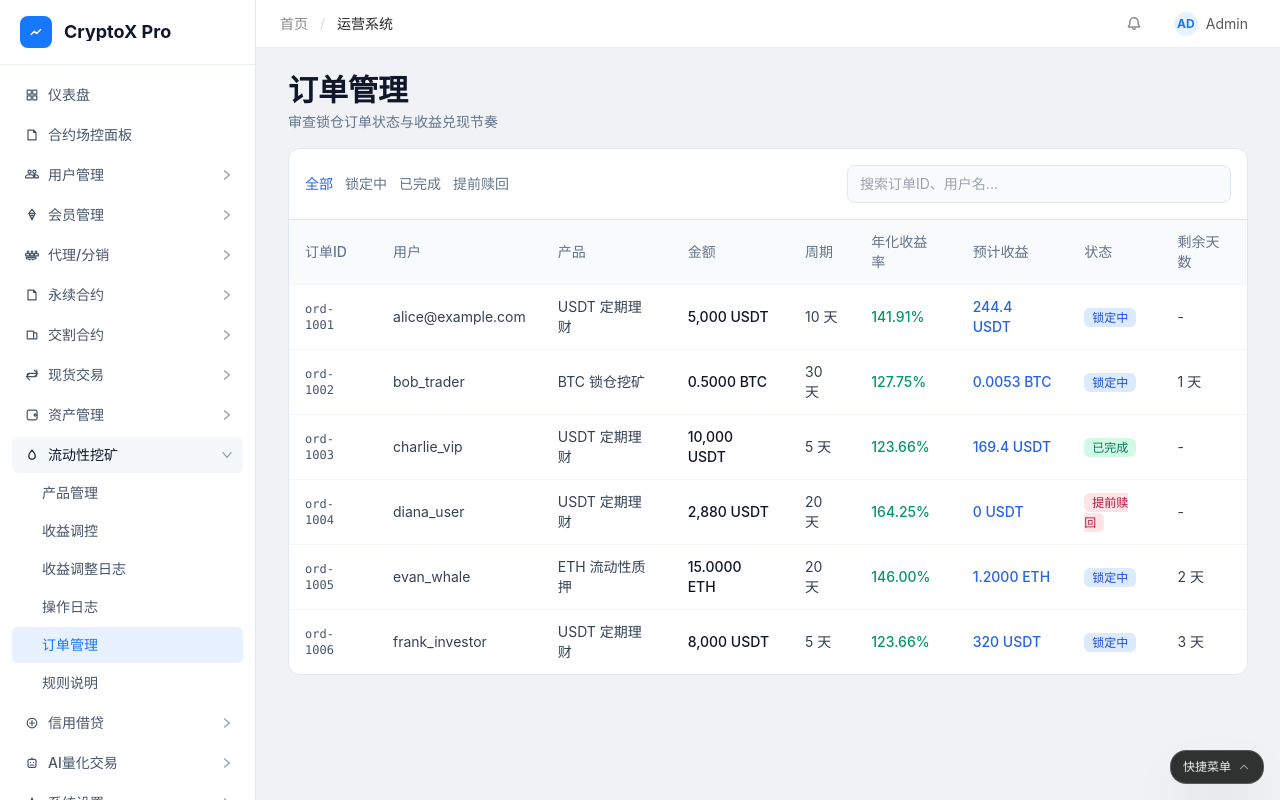
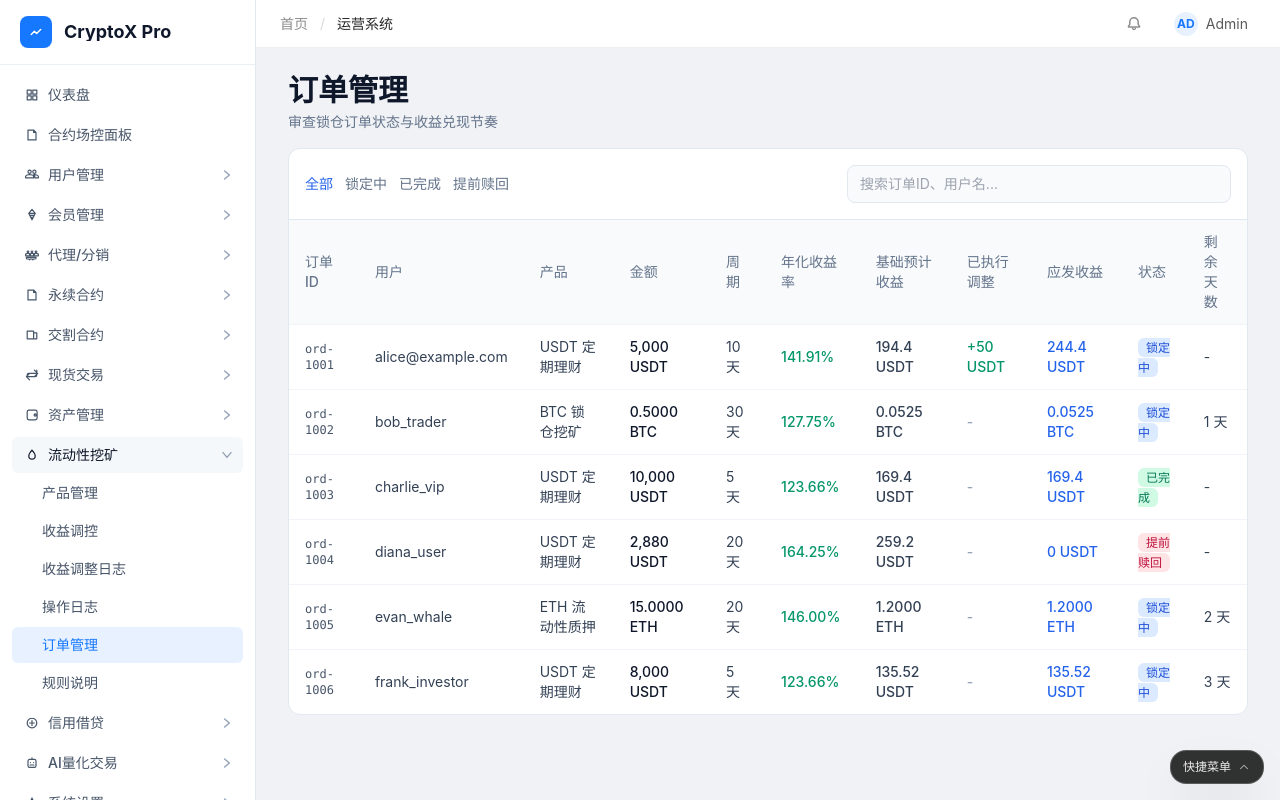
Before and after one commit to gloopai/fex-admin, a Vue app: page /admin/liquidity/locked/orders in a window 1280 px wide. Built offline with nearby package versions, Linux system fonts and the light colour scheme.

Commit message:
拆分锁仓订单收益字段

```diff
--- a/src/admin/mock/liquidityLocked.js
+++ b/src/admin/mock/liquidityLocked.js
@@ -122,7 +122,7 @@ const products = [
   }
 ]
 
-// 锁仓订单
+// 锁仓订单。收益字段由 createLockedOrdersMock 统一补齐，避免手工调整直接覆盖基础收益。
 const orders = [
   {
     id: 'ord-1001',
@@ -290,6 +290,47 @@ const adjustments = [
   }
 ]
 
+function roundByCurrency(value, currency) {
+  const n = Number(value) || 0
+  const decimals = currency === 'BTC' || currency === 'ETH' ? 8 : 4
+  return Number(n.toFixed(decimals))
+}
+
+function baseInterestForOrder(order) {
+  const amount = Number(order.amount) || 0
+  const dailyRate = Number(order.dailyRate) || 0
+  const days = Number(order.lockDays) || 0
+  return roundByCurrency(amount * (dailyRate / 100) * days, order.currency)
+}
+
+function executedInterestAdjustmentForOrder(orderId) {
+  return adjustments.reduce((sum, adj) => {
+    if (adj.orderId !== orderId || adj.status !== ADJUSTMENT_STATUS.EXECUTED) return sum
+    if (adj.type === ADJUSTMENT_TYPE.ADD_INTEREST) return sum + Number(adj.amount || 0)
+    if (adj.type === ADJUSTMENT_TYPE.DEDUCT_INTEREST) return sum - Number(adj.amount || 0)
+    return sum
+  }, 0)
+}
+
+function enrichOrderYield(order) {
+  const baseInterest = baseInterestForOrder(order)
+  const executedInterestAdjustment = roundByCurrency(
+    executedInterestAdjustmentForOrder(order.id),
+    order.currency
+  )
+  const payableInterest =
+    order.status === ORDER_STATUS.EARLY_REDEEMED
+      ? 0
+      : roundByCurrency(Math.max(0, baseInterest + executedInterestAdjustment), order.currency)
+  return {
+    ...order,
+    baseInterest,
+    executedInterestAdjustment,
+    payableInterest,
+    totalInterest: payableInterest
+  }
+}
+
 // 规则配置
 const rules = {
   positioning: {
@@ -332,6 +373,6 @@ const rules = {
 }
 
 export const createLockedProductsMock = () => clone(products)
-export const createLockedOrdersMock = () => clone(orders)
+export const createLockedOrdersMock = () => clone(orders.map(enrichOrderYield))
 export const createLockedAdjustmentsMock = () => clone(adjustments)
 export const createLockedRulesMock = () => clone(rules)
--- a/src/pages/admin/liquidity/LiquidityLockedModulePage.vue
+++ b/src/pages/admin/liquidity/LiquidityLockedModulePage.vue
@@ -270,6 +270,18 @@ const fmtCurrency = (val, currency, decimals = 2) => {
   if (currency === 'BTC' || currency === 'ETH') return `${fmtNumber(val, decimals === 2 ? 4 : decimals)} ${currency}`
   return `${Number(val).toLocaleString()} ${currency}`
 }
+const adjustmentClass = (val) => {
+  const n = Number(val) || 0
+  if (n > 0) return 'text-emerald-600'
+  if (n < 0) return 'text-rose-600'
+  return 'text-slate-400'
+}
+const fmtSignedCurrency = (val, currency) => {
+  const n = Number(val) || 0
+  if (n === 0) return '-'
+  const sign = n > 0 ? '+' : '-'
+  return `${sign}${fmtCurrency(Math.abs(n), currency)}`
+}
 </script>
 
 <template>
@@ -380,7 +392,9 @@ const fmtCurrency = (val, currency, decimals = 2) => {
                 <th class="px-4 py-3 text-left font-medium">金额</th>
                 <th class="px-4 py-3 text-left font-medium">周期</th>
                 <th class="px-4 py-3 text-left font-medium">年化收益率</th>
-                <th class="px-4 py-3 text-left font-medium">预计收益</th>
+                <th class="px-4 py-3 text-left font-medium">基础预计收益</th>
+                <th class="px-4 py-3 text-left font-medium">已执行调整</th>
+                <th class="px-4 py-3 text-left font-medium">应发收益</th>
                 <th class="px-4 py-3 text-left font-medium">状态</th>
                 <th class="px-4 py-3 text-left font-medium">剩余天数</th>
               </tr>
@@ -393,7 +407,11 @@ const fmtCurrency = (val, currency, decimals = 2) => {
                 <td class="px-4 py-3 font-medium text-slate-900">{{ fmtCurrency(order.amount, order.currency) }}</td>
                 <td class="px-4 py-3 text-slate-700">{{ order.lockDays }} 天</td>
                 <td class="px-4 py-3 font-medium text-emerald-600">{{ lockYieldAnnualPct(order).toFixed(2) }}%</td>
-                <td class="px-4 py-3 font-medium text-blue-600">{{ fmtCurrency(order.totalInterest, order.currency) }}</td>
+                <td class="px-4 py-3 font-medium text-slate-700">{{ fmtCurrency(order.baseInterest, order.currency) }}</td>
+                <td class="px-4 py-3 font-medium" :class="adjustmentClass(order.executedInterestAdjustment)">
+                  {{ fmtSignedCurrency(order.executedInterestAdjustment, order.currency) }}
+                </td>
+                <td class="px-4 py-3 font-medium text-blue-600">{{ fmtCurrency(order.payableInterest, order.currency) }}</td>
                 <td class="px-4 py-3"><span class="rounded-md px-2 py-0.5 text-xs font-medium" :class="orderStatusMeta[order.status].class">{{ orderStatusMeta[order.status].label }}</span></td>
                 <td class="px-4 py-3 text-slate-700">{{ order.daysRemaining > 0 ? `${order.daysRemaining} 天` : '-' }}</td>
               </tr>
--- a/src/pages/admin/liquidity/LiquidityLockedOrdersPage.vue
+++ b/src/pages/admin/liquidity/LiquidityLockedOrdersPage.vue
@@ -26,6 +26,18 @@ const fmtNumber = (val, decimals = 2) => Number(val).toFixed(decimals)
 const fmtCurrency = (val, currency, decimals = 2) => {
 	if (currency === 'BTC' || currency === 'ETH') return `${fmtNumber(val, decimals === 2 ? 4 : decimals)} ${currency}`
 	return `${Number(val).toLocaleString()} ${currency}`
+}
+const adjustmentClass = (val) => {
+	const n = Number(val) || 0
+	if (n > 0) return 'text-emerald-600'
+	if (n < 0) return 'text-rose-600'
+	return 'text-slate-400'
+}
+const fmtSignedCurrency = (val, currency) => {
+	const n = Number(val) || 0
+	if (n === 0) return '-'
+	const sign = n > 0 ? '+' : '-'
+	return `${sign}${fmtCurrency(Math.abs(n), currency)}`
 }
 </script>
 
@@ -57,7 +69,9 @@ const fmtCurrency = (val, currency, decimals = 2) => {
 							<th class="px-4 py-3 text-left font-medium">金额</th>
 							<th class="px-4 py-3 text-left font-medium">周期</th>
 							<th class="px-4 py-3 text-left font-medium">年化收益率</th>
-							<th class="px-4 py-3 text-left font-medium">预计收益</th>
+							<th class="px-4 py-3 text-left font-medium">基础预计收益</th>
+							<th class="px-4 py-3 text-left font-medium">已执行调整</th>
+							<th class="px-4 py-3 text-left font-medium">应发收益</th>
 							<th class="px-4 py-3 text-left font-medium">状态</th>
 							<th class="px-4 py-3 text-left font-medium">剩余天数</th>
 						</tr>
@@ -70,7 +84,11 @@ const fmtCurrency = (val, currency, decimals = 2) => {
 							<td class="px-4 py-3 font-medium text-slate-900">{{ fmtCurrency(order.amount, order.currency) }}</td>
 							<td class="px-4 py-3 text-slate-700">{{ order.lockDays }} 天</td>
 							<td class="px-4 py-3 font-medium text-emerald-600">{{ lockYieldAnnualPct(order).toFixed(2) }}%</td>
-							<td class="px-4 py-3 font-medium text-blue-600">{{ fmtCurrency(order.totalInterest, order.currency) }}</td>
+							<td class="px-4 py-3 font-medium text-slate-700">{{ fmtCurrency(order.baseInterest, order.currency) }}</td>
+							<td class="px-4 py-3 font-medium" :class="adjustmentClass(order.executedInterestAdjustment)">
+								{{ fmtSignedCurrency(order.executedInterestAdjustment, order.currency) }}
+							</td>
+							<td class="px-4 py-3 font-medium text-blue-600">{{ fmtCurrency(order.payableInterest, order.currency) }}</td>
 							<td class="px-4 py-3"><span class="rounded-md px-2 py-0.5 text-xs font-medium" :class="orderStatusMeta[order.status].class">{{ orderStatusMeta[order.status].label }}</span></td>
 							<td class="px-4 py-3 text-slate-700">{{ order.daysRemaining > 0 ? `${order.daysRemaining} 天` : '-' }}</td>
 						</tr>
```
